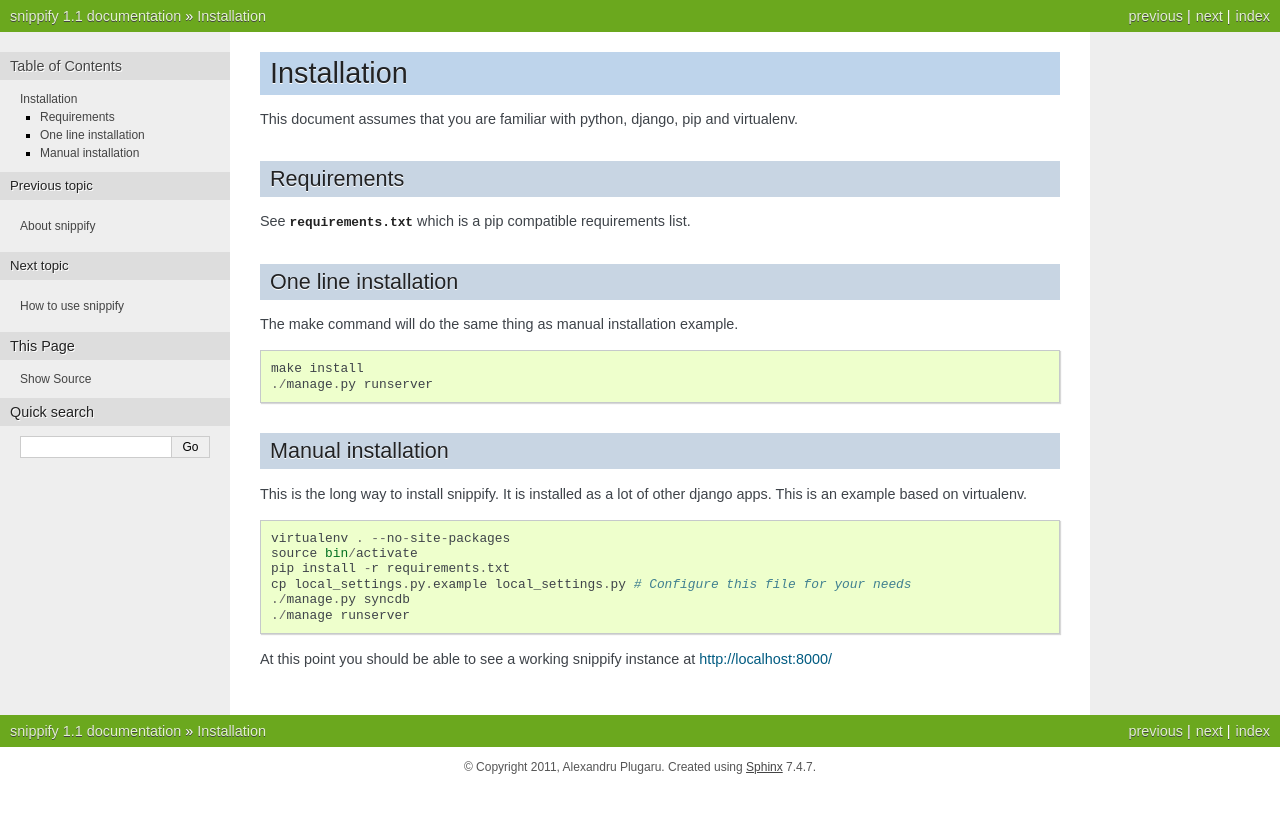
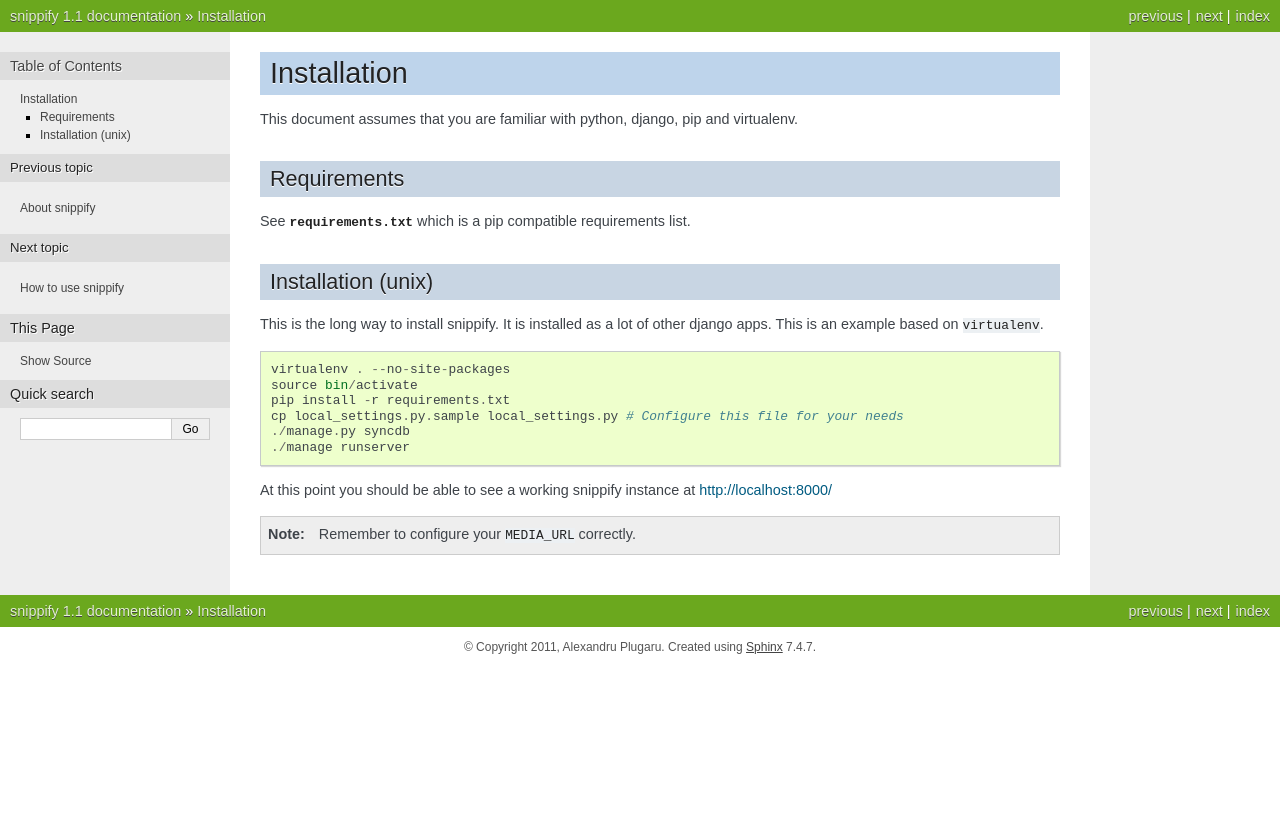
Before and after one commit to xarg/snippify, a Sphinx documentation site: the page built from docs/getting_started/installation.rst, in a window 1280 px wide. Shown: the top 813 px of the page. Built offline with Sphinx 7.4.7, drawn with Linux system fonts in a browser that asks for light colours.

```diff
--- a/docs/getting_started/installation.rst
+++ b/docs/getting_started/installation.rst
@@ -10,30 +10,22 @@ Requirements
 See :download:`requirements.txt <../../requirements.txt>` which is a pip
 compatible requirements list.
 
-One line installation
------------------------
-
-The make command will do the same thing as manual installation example.
-
-::
-
-    make install
-    ./manage.py runserver
-
-Manual installation
+Installation (unix)
 --------------------
 
 This is the long way to install snippify. It is installed as a lot of other
-django apps. This is an example based on virtualenv.
+django apps. This is an example based on ``virtualenv``.
 
 ::
 
     virtualenv . --no-site-packages
     source bin/activate
     pip install -r requirements.txt
-    cp local_settings.py.example local_settings.py # Configure this file for your needs
+    cp local_settings.py.sample local_settings.py # Configure this file for your needs
     ./manage.py syncdb
     ./manage runserver
 
 At this point you should be able to see a working snippify instance at
 http://localhost:8000/
+
+.. note:: Remember to configure your ``MEDIA_URL`` correctly.
--- a/docs/index.rst
+++ b/docs/index.rst
@@ -33,6 +33,12 @@ Other
 
     glossary
 
+Contributors
+-------------
+
+* Alexandru Plugaru (alexandru.plugaru gmail com)
+* Andrei Zahariade (andrei random-pixels com)
+
 Indices and tables
 ==================
 
```
